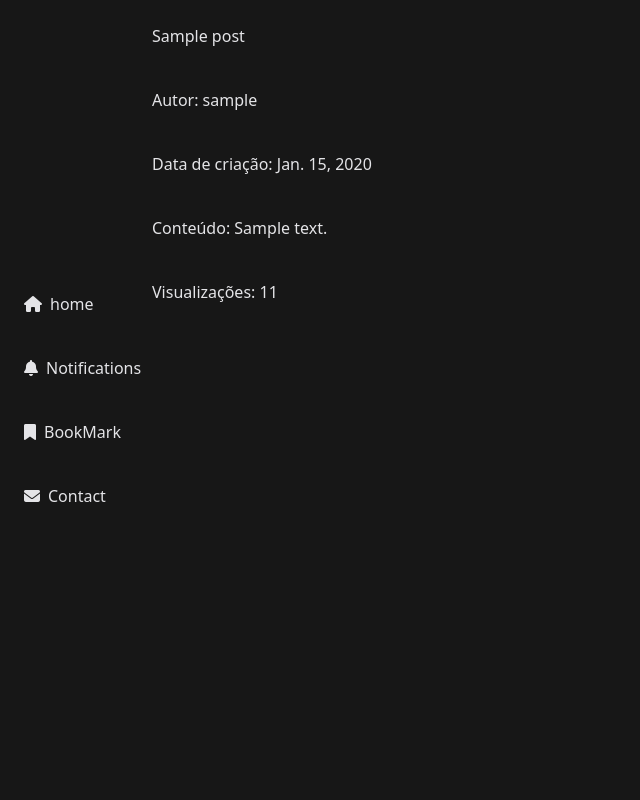
After one commit to vitorkayron/django-blog, a Django app: page /post/1 in a window 1280 px wide. The commit adds this page. Shown: the whole page, without its empty margins (0-640 px from the left). Run offline with Django 4.2, Linux system fonts and the light colour scheme; tables that the repository leaves empty hold one stand-in row (values such as "Sample post"); some libraries are stand-ins or nearby versions.

Commit message:
Add detail post

```diff
--- a/posts/models.py
+++ b/posts/models.py
@@ -7,6 +7,7 @@ class Post(models.Model):
     content = models.TextField()
     created = models.DateField(auto_now_add=True)
     images =  models.ImageField(upload_to='images', blank=True)
+    views = models.IntegerField(default=0)
 
     class Meta:
         ordering = ['-created']
--- a/posts/templates/home.html
+++ b/posts/templates/home.html
@@ -22,8 +22,8 @@ Py-Blog
   <div class="flex flex-col space-y-10 group w-16 hover:w-32">
       {% if user.is_authenticated %}
       <div class="transition ease-in-out flex gap-2 hover:-translate-y-1 hover:scale-110">
-        <a href="{% url 'post' %}"><i class="fa-solid fa-pen-to-square"></i></a>
-        <a href="{% url 'post' %}" class="invisible group-hover:visible">Post</a>
+        <a href="{% url 'new_post' %}"><i class="fa-solid fa-pen-to-square"></i></a>
+        <a href="{% url 'new_post' %}" class="invisible group-hover:visible">Post</a>
       </div >
 
       <div class="transition ease-in-out flex gap-2 hover:-translate-y-1 hover:scale-110">
--- /dev/null
+++ b/posts/templates/post_detail.html
@@ -0,0 +1,14 @@
+{% extends 'base.html' %}
+{% load static %}
+
+{% block title %}
+Post
+{% endblock %}
+
+{% block content %}
+<h1>{{ post.title }}</h1>
+<p>Autor: {{ post.author.username }}</p>
+<p>Data de criação: {{ post.created }}</p>
+<p>Conteúdo: {{ post.content }}</p>
+<p>Visualizações: {{ post.views }}</p>
+{% endblock %}
--- a/posts/urls.py
+++ b/posts/urls.py
@@ -3,7 +3,8 @@ from . import views
 
 urlpatterns = [
     path('', views.home, name="home"),
-    path('post/', views.post, name="post"),
-    path('contact', views.contact, name="contact")
+    path('new_post/', views.new_post, name="new_post"),
+    path('contact', views.contact, name="contact"),
+    path('post/<int:id>', views.post_detail, name='post_detail')
 
 ]
--- a/posts/views.py
+++ b/posts/views.py
@@ -8,8 +8,7 @@ def home(request):
     return render(request, 'home.html', {'posts': posts})
 
 @login_required
-def post(request):
-
+def new_post(request):
     if request.method == "GET":
         posts = Post.objects.all()
         authors = User.objects.all()
@@ -36,5 +35,11 @@ def post(request):
 
 
 
+def post_detail(request, id):
+    post = get_object_or_404(Post, id=id)
+    post.views += 1
+    post.save()
+    return render(request, 'post_detail.html', {'post': post})
+
 def contact(request):
      return render(request, 'contact.html')
```
Also changed, not shown: posts/migrations/0005_post_views.py (added), posts/templates/new_post.html (renamed from posts/templates/form.html).
